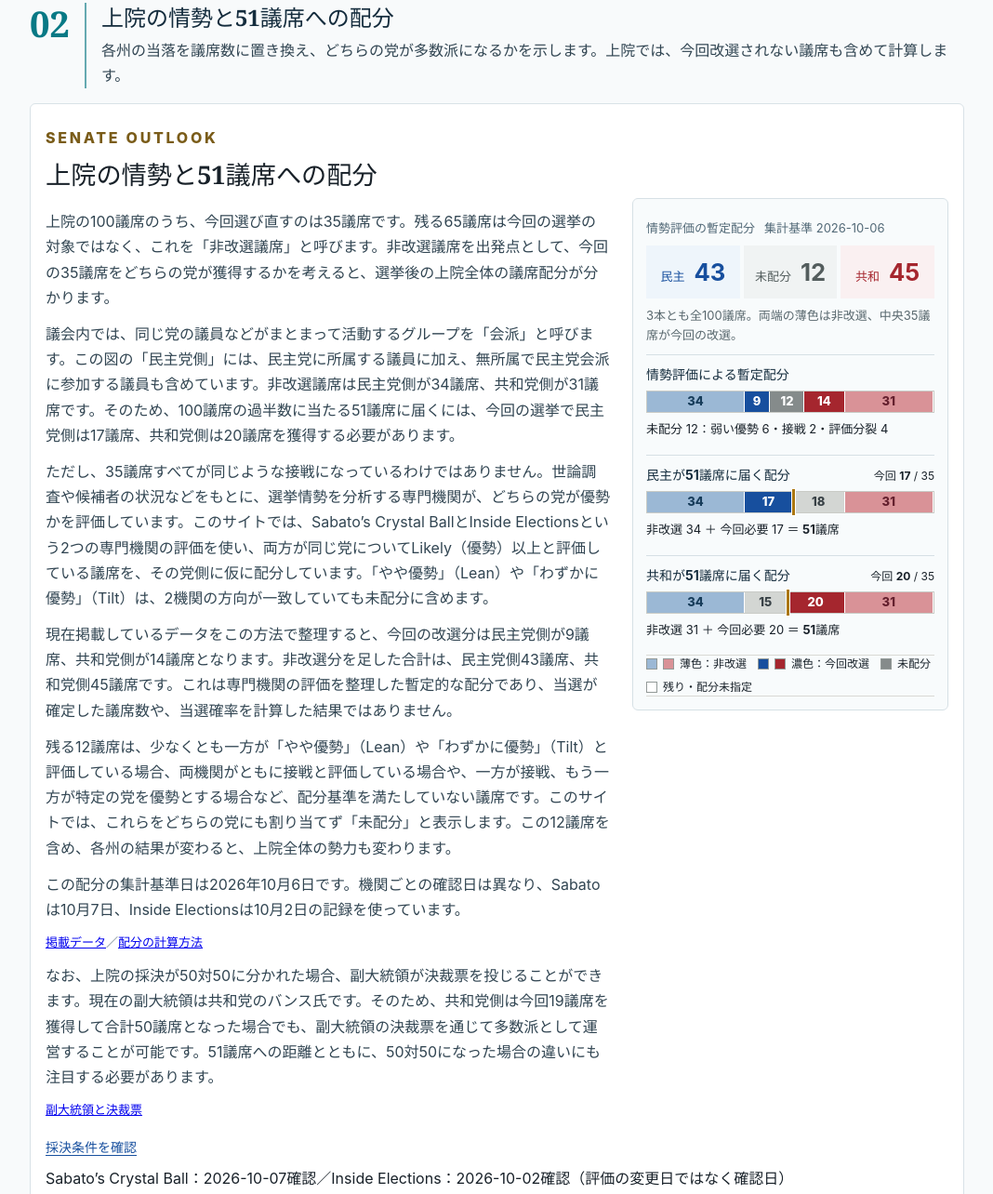
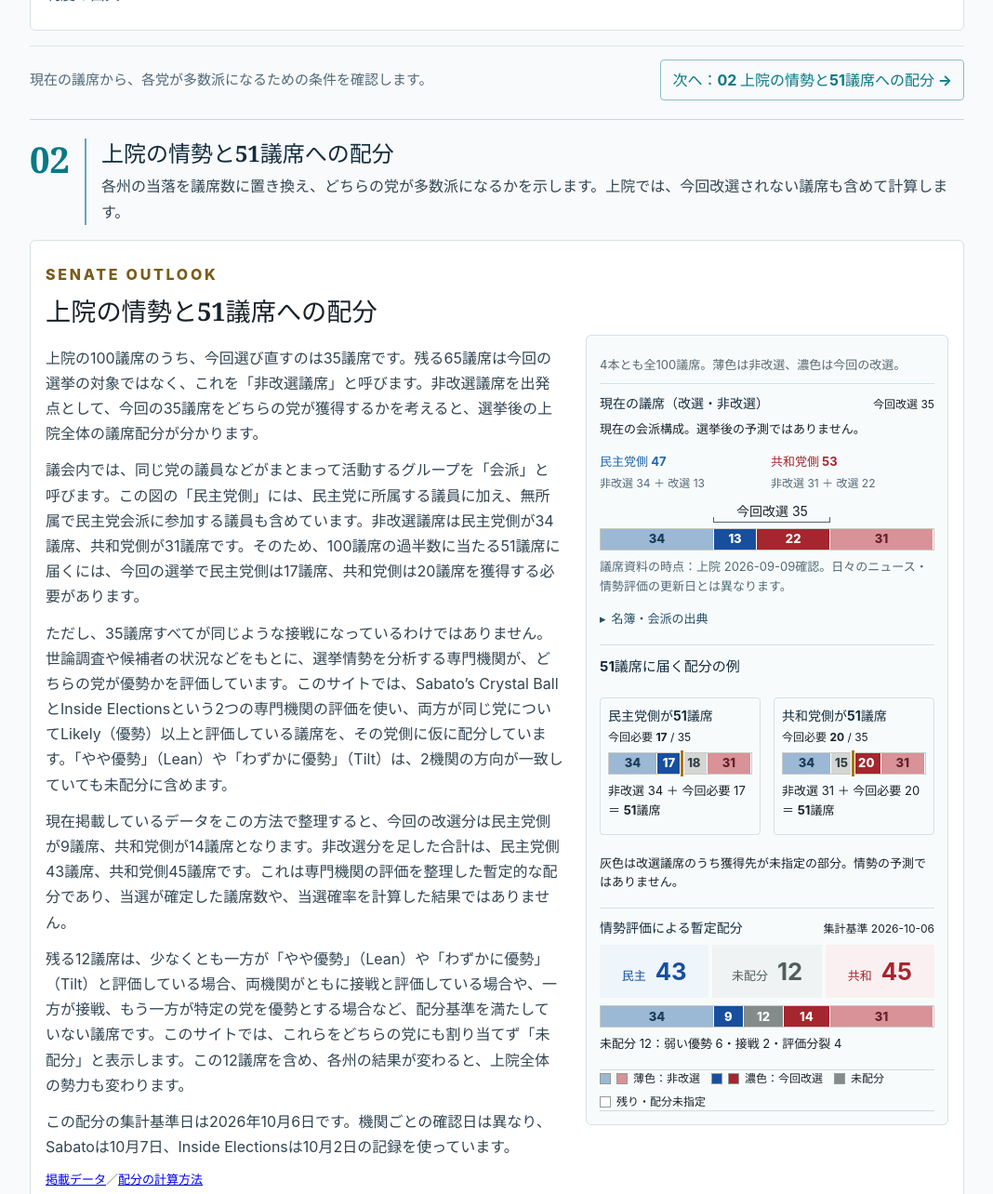
Before and after one commit to guchio2366-dev/us-midterms-2026, a website built with Vite: page index.html in a window 1280 px wide. Shown: the part 1808-3092 px from the top of the page at 93% size, without its empty margins (196-1264 px from the left). Built offline with nearby package versions, Linux system fonts and the light colour scheme.

Commit message:
Show current Senate seats before majority conditions and outlook

```diff
--- a/src/ui/overview.ts
+++ b/src/ui/overview.ts
@@ -6,7 +6,8 @@ import { currentCaucusCounts, uniqueElectionSeatIds } from '../logic';
 import { aggregateRatingConsensus, ratingConsensusCounts, type RatingConsensusCategory } from '../rating-consensus';
 import { escapeHtml } from './research';
 import { seatBarMarkup, type SeatBarSegment } from './seat-bars';
-import { senateBreakdown, senateMajorityPath } from './senate-bars';
+import { senateBreakdown, senateCompositionSegments, senateMajorityPath } from './senate-bars';
+import { readerCompositionSourcesMarkup } from './reader-context';
 import { briefingElections, featuredAllocationCoverage } from './briefing';
 import { approvedAllocationParagraphs, approvedInstitutionParagraphs, renderApprovedAbout, renderApprovedParagraphs, type ReaderCopyFacts } from './approved-reader-copy';
 
@@ -52,9 +53,6 @@ export function currentReaderCopyFacts():ReaderCopyFacts {
 }
 
 export function introductionMarkup() {
-  const counts = currentCaucusCounts(seats);
-  const regular = uniqueElectionSeatIds(elections.filter(election => election.type === 'regular')).length;
-  const special = uniqueElectionSeatIds(elections.filter(election => election.type === 'special')).length;
   const institution = approvedInstitutionParagraphs(currentReaderCopyFacts());
   return `<section id="overview" class="introduction section-block" aria-labelledby="overview-heading">
     <div class="overview-grid">
@@ -63,14 +61,8 @@ export function introductionMarkup() {
       <section class="opening-card intro-overview-card" aria-labelledby="overview-heading">
         <p class="kicker">OVERVIEW</p><h2 id="overview-heading">米国中間選挙の概説</h2>
         ${renderApprovedParagraphs(institution,'institution')}
-        <table class="opening-seats"><caption class="visually-hidden">現在の議席と今回の改選範囲</caption>
-          <thead><tr><th scope="col">議院</th><th scope="col">現在の議席</th><th scope="col">今回の改選</th></tr></thead>
-          <tbody>
-            <tr><th scope="row">上院<small>全${seats.length}</small></th><td><span class="opening-dem">民主 ${counts.Democratic}</span><span class="opening-rep">共和 ${counts.Republican}</span></td><td><b>${breakdown.contested}</b> 議席<small>通常${regular}＋特別${special}</small></td></tr>
-            <tr><th scope="row">下院<small>全${houseSnapshot.total}</small></th><td><span class="opening-dem">民主 ${houseSnapshot.Democratic}</span><span class="opening-rep">共和 ${houseSnapshot.Republican}</span></td><td><b>${houseSnapshot.total}</b> 議席<small>全議席を改選</small></td></tr>
-          </tbody>
-        </table>
-        <p class="opening-footnote">上院は会派別。下院は独立${houseSnapshot.Independent}・空席${houseSnapshot.vacant}を含む。</p>
+        <p class="reader-house-snapshot">下院の現在構成：<span class="opening-dem">民主 ${houseSnapshot.Democratic}</span>・<span class="opening-rep">共和 ${houseSnapshot.Republican}</span>・独立${houseSnapshot.Independent}・空席${houseSnapshot.vacant}。</p>
+        ${readerCompositionSourcesMarkup('house')}
         <details class="opening-details"><summary>制度の出典と補足を読む</summary><div>
           <button id="open-civics" class="opening-text-button" type="button">Class制度・特別選挙を詳しく読む</button>
           <p class="opening-source-links">${sourceLinks(introductionContent.institutionSourceIds)}</p>
@@ -113,13 +105,14 @@ export function compactOverviewSegments(segments: SeatBarSegment[]): SeatBarSegm
 function pathMarkup(party: 'Democratic'|'Republican') {
   const path = senateMajorityPath(breakdown, party);
   if (path.status !== 'ready') return `<p class="missing">${escapeHtml(path.reason)}</p>`;
-  const name = party === 'Democratic' ? '民主' : '共和';
-  return `<section class="comparison-row"><div class="comparison-heading"><h3>${name}が51議席に届く配分</h3><span>今回 <b>${path.required}</b> / ${breakdown.contested}</span></div>
+  const name = party === 'Democratic' ? '民主党側' : '共和党側';
+  return `<section class="comparison-row majority-path" data-majority-party="${party}"><div class="comparison-heading"><h4>${name}が51議席</h4><span>今回必要 <b>${path.required}</b> / ${breakdown.contested}</span></div>
     ${seatBarMarkup(compactOverviewSegments(path.segments),seats.length,'必要配分の例。濃色は今回獲得が必要な議席。残りは獲得先を決めていない議席',path.target)}
     <p class="path-equation">非改選 ${breakdown.fixed[party]} ＋ 今回必要 ${path.required} ＝ <strong>51議席</strong></p></section>`;
 }
 
 export function nationalOverviewMarkup() {
+  const current = currentCaucusCounts(seats);
   const unresolved = totals.lean + totals.tossup + totals.split + totals.missing;
   const provisional: SeatBarSegment[] = [
     {count:breakdown.fixed.Democratic,label:`非改選・民主党会派 ${breakdown.fixed.Democratic}`,className:'fixed-d'},
@@ -134,24 +127,27 @@ export function nationalOverviewMarkup() {
   return `<section id="national-overview" class="national-overview national-card opening-card" aria-labelledby="national-overview-heading">
     <div class="opening-national-heading"><div><p class="kicker">SENATE OUTLOOK</p><h2 id="national-overview-heading">上院の情勢と51議席への配分</h2></div><span class="opening-total">全${seats.length}議席</span></div>
     <div class="reader-allocation-layout"><div class="approved-senate-intro">${renderApprovedParagraphs(senateIntro,'allocation')}</div>
-    <aside class="reader-allocation-charts" aria-label="全100議席の小さな比較グラフ">
-    <p class="opening-asof">情勢評価の暫定配分 <span>集計基準 ${RATING_SNAPSHOT_AS_OF}</span></p>
-    <div class="provisional-totals" aria-label="情勢評価による暫定配分">
-      <div class="provisional-d"><span>民主</span><b>${breakdown.fixed.Democratic+totals.D}</b></div>
-      <div class="provisional-u"><span>未配分</span><b>${unresolved}</b></div>
-      <div class="provisional-r"><span>共和</span><b>${breakdown.fixed.Republican+totals.R}</b></div>
-    </div>
-    <p class="national-type">3本とも全100議席。両端の薄色は非改選、中央${breakdown.contested}議席が今回の改選。</p>
+    <aside class="reader-allocation-charts" aria-label="現在の議席、51議席への条件、情勢による暫定配分">
+    <p class="national-type">4本とも全${seats.length}議席。薄色は非改選、濃色は今回の改選。</p>
     <div class="senate-comparison">
-      <section class="comparison-row"><div class="comparison-heading"><h3>情勢評価による暫定配分</h3></div>${seatBarMarkup(compactOverviewSegments(provisional),seats.length,'2機関の情勢評価を集計した暫定配分')}<p class="path-equation">未配分 ${unresolved}：弱い優勢 ${totals.lean}・接戦 ${totals.tossup}・評価分裂 ${totals.split}${totals.missing ? `・評価不足 ${totals.missing}` : ''}</p></section>
-      ${pathMarkup('Democratic')}${pathMarkup('Republican')}
+      <section class="comparison-row current-seat-composition"><div class="comparison-heading"><h3>現在の議席（改選・非改選）</h3><span>今回改選 ${breakdown.contested}</span></div>
+        <p>現在の会派構成。選挙後の予測ではありません。</p>
+        <div class="current-seat-totals"><p><span class="opening-dem">民主党側 <b>${current.Democratic}</b></span><small>非改選 ${breakdown.fixed.Democratic} ＋ 改選 ${breakdown.currentContested.Democratic}</small></p><p><span class="opening-rep">共和党側 <b>${current.Republican}</b></span><small>非改選 ${breakdown.fixed.Republican} ＋ 改選 ${breakdown.currentContested.Republican}</small></p></div>
+        ${seatBarMarkup(compactOverviewSegments(senateCompositionSegments(breakdown)),seats.length,'現在の会派構成。現在の議員を改選対象と非改選に分けた図で、選挙後の予測ではない',undefined,{start:seats.length-breakdown.contested-breakdown.fixed.Republican,count:breakdown.contested,label:`今回改選 ${breakdown.contested}`})}
+        ${readerCompositionSourcesMarkup('senate')}
+      </section>
+      <section class="majority-conditions" aria-labelledby="majority-conditions-heading"><h3 id="majority-conditions-heading">51議席に届く配分の例</h3><div class="majority-paths">${pathMarkup('Democratic')}${pathMarkup('Republican')}</div><p class="majority-example-note">灰色は改選議席のうち獲得先が未指定の部分。情勢の予測ではありません。</p></section>
+      <section class="comparison-row provisional-allocation"><div class="comparison-heading"><h3>情勢評価による暫定配分</h3><span>集計基準 ${RATING_SNAPSHOT_AS_OF}</span></div>
+        <div class="provisional-totals" aria-label="情勢評価による暫定配分"><div class="provisional-d"><span>民主</span><b>${breakdown.fixed.Democratic+totals.D}</b></div><div class="provisional-u"><span>未配分</span><b>${unresolved}</b></div><div class="provisional-r"><span>共和</span><b>${breakdown.fixed.Republican+totals.R}</b></div></div>
+        ${seatBarMarkup(compactOverviewSegments(provisional),seats.length,'2機関の情勢評価を集計した暫定配分。現在議席や当選確定の数ではない')}<p class="path-equation">未配分 ${unresolved}：弱い優勢 ${totals.lean}・接戦 ${totals.tossup}・評価分裂 ${totals.split}${totals.missing ? `・評価不足 ${totals.missing}` : ''}</p>
+      </section>
     </div>
     <div class="comparison-legend" aria-label="グラフの凡例"><span><i class="fixed-d"></i><i class="fixed-r"></i>薄色：非改選</span><span><i class="consensus-d"></i><i class="consensus-r"></i>濃色：今回改選</span><span><i class="consensus-unresolved"></i>未配分</span><span><i class="goal-other"></i>残り・配分未指定</span></div>
 
     </aside></div>
     <p class="national-conditions"><a href="#powers">採決条件を確認</a></p>
     <p class="opening-source-links">${ratingConfirmationMarkup()}（評価の変更日ではなく確認日）</p>
-    <details class="consensus-method opening-details"><summary>配分の考え方・出典</summary><div><p>SabatoとInside Electionsで最後に確認できた評価を機械的に統合した暫定配分である。2機関が同じ党方向で、両方ともLikely／Safe／Solidの場合だけ党派側へ置く。一方でもLean／Tilt、接戦、方向不一致、資料不足なら未配分とする。下の2本は51議席に届く配分例である。</p><p>集計基準日 ${RATING_SNAPSHOT_AS_OF}／方式 ${RATING_METHOD_VERSION}。全${breakdown.contested}選挙の2機関の記録を収録。評価の強さは平均しない。Inside Electionsは10月1日に全件を再照合し、7州の変更を反映した。Sabato全表の確認日は9月24日のまま。資料ごとの確認日は内訳を参照。</p><p>副大統領に関する確認日：${escapeHtml(vicePresident.verifiedAt ?? '未確認')}。</p>${ratingDetailsMarkup()}<p class="opening-source-links">${sourceLinks(['sabato-senate-2026','inside-senate-ratings-2026'])}</p></div></details>
+    <details class="consensus-method opening-details"><summary>配分の考え方・出典</summary><div><p>SabatoとInside Electionsで最後に確認できた評価を機械的に統合した暫定配分である。2機関が同じ党方向で、両方ともLikely／Safe／Solidの場合だけ党派側へ置く。一方でもLean／Tilt、接戦、方向不一致、資料不足なら未配分とする。民主党側・共和党側の2本は、51議席に届く配分例である。</p><p>集計基準日 ${RATING_SNAPSHOT_AS_OF}／方式 ${RATING_METHOD_VERSION}。全${breakdown.contested}選挙の2機関の記録を収録。評価の強さは平均しない。Inside Electionsは10月1日に全件を再照合し、7州の変更を反映した。Sabato全表の確認日は9月24日のまま。資料ごとの確認日は内訳を参照。</p><p>副大統領に関する確認日：${escapeHtml(vicePresident.verifiedAt ?? '未確認')}。</p>${ratingDetailsMarkup()}<p class="opening-source-links">${sourceLinks(['sabato-senate-2026','inside-senate-ratings-2026'])}</p></div></details>
     <div class="majority-bridge"><h3>${breakdown.fixed.Democratic+totals.D < 51 && breakdown.fixed.Republican+totals.R < 51 ? '上院の過半数は、まだ見通せない。' : '過半数の行方を、州ごとに読む。'}</h3><p>現在の統合評価では${breakdown.fixed.Democratic+totals.D < 51 && breakdown.fixed.Republican+totals.R < 51 ? '両党とも51議席に届かず、' : ''}${unresolved}議席が未配分。${featuredAllocationSummary().corresponds ? '未配分に対応する' : '注目する'}<a href="#updates">${featuredAllocationSummary().stateCount}州で何が争われているか</a>を見ていく。</p><small>優勢とされた議席も当選確定ではない。</small></div>
   </section>`;
 }
--- a/src/ui/reader-context.ts
+++ b/src/ui/reader-context.ts
@@ -4,14 +4,20 @@ import { ROSTER_VERIFIED_AT } from '../data/verified-roster';
 import { escapeHtml as esc } from './research';
 
 /** Membership snapshots have their own dates, independent of news and rating updates. */
-export function readerCompositionSourcesMarkup() {
+export function readerCompositionSourcesMarkup(chamber:'senate'|'house'|'both'='both') {
   const houseSource=sources.find(source=>source.sourceId===houseSnapshot.sourceIds[0]);
-  const links=['senate-members','democratic-caucus','republican-conference',...houseSnapshot.sourceIds]
+  const ids=chamber==='senate' ? ['senate-members','democratic-caucus','republican-conference']
+    : chamber==='house' ? houseSnapshot.sourceIds
+    : ['senate-members','democratic-caucus','republican-conference',...houseSnapshot.sourceIds];
+  const links=ids
     .flatMap(id=>{
       const source=sources.find(item=>item.sourceId===id);
       return source ? [`<a href="${esc(source.url)}" target="_blank" rel="noopener noreferrer">${esc(source.title)}</a>`] : [];
     }).join('／');
-  return `<p class="reader-composition-date">議席資料の時点：上院 ${esc(ROSTER_VERIFIED_AT)}確認／下院 ${esc(houseSnapshot.asOf)}時点${houseSource?.contentVerifiedAt ? `（${esc(houseSource.contentVerifiedAt)}確認）` : ''}。日々のニュース・情勢評価の更新日とは異なります。</p><p class="reader-context-source-line">名簿・会派の出典：${links}</p>`;
+  const senateDate=`上院 ${esc(ROSTER_VERIFIED_AT)}確認`;
+  const houseDate=`下院 ${esc(houseSnapshot.asOf)}時点${houseSource?.contentVerifiedAt ? `（${esc(houseSource.contentVerifiedAt)}確認）` : ''}`;
+  const date=chamber==='senate' ? senateDate : chamber==='house' ? houseDate : `${senateDate}／${houseDate}`;
+  return `<p class="reader-composition-date">議席資料の時点：${date}。日々のニュース・情勢評価の更新日とは異なります。</p><details class="reader-membership-sources"><summary>名簿・会派の出典</summary><p class="reader-context-source-line">${links}</p></details>`;
 }
 
 /** Institutional context checked against the linked official sources on 2026-10-06. */
--- a/src/ui/reader-layout.css
+++ b/src/ui/reader-layout.css
@@ -232,7 +232,7 @@
 @media(max-width:620px){.reader-experience #national-overview .provisional-totals>div{flex-direction:column;align-items:center;gap:3px;padding:10px 5px}}
 
 /* Reading order: full allocation text + compact charts, then focus states + map. */
-.reader-allocation-layout{display:grid;grid-template-columns:minmax(0,1fr) minmax(280px,.56fr);gap:24px;align-items:start}
+.reader-allocation-layout{display:grid;grid-template-columns:minmax(0,1fr) minmax(360px,.7fr);gap:24px;align-items:start}
 .reader-allocation-charts{min-width:0;position:sticky;top:16px;padding:14px;border:1px solid #d6e0e5;border-radius:6px;background:#f8fbfc}
 .reader-experience #national-overview .reader-allocation-charts p{font-size:.8125rem;line-height:1.6;margin:7px 0}
 .reader-allocation-charts .opening-asof{display:flex;flex-wrap:wrap;gap:4px 10px;color:#526977}
@@ -244,6 +244,7 @@
 .reader-allocation-charts .comparison-row{display:block;padding:10px 0 0;border-top:1px solid #d6e0e5}
 .reader-allocation-charts .comparison-heading{display:flex;justify-content:space-between;flex-wrap:wrap;align-items:baseline;gap:4px 8px;margin:0 0 7px}
 .reader-allocation-charts .comparison-heading h3{font-family:inherit;font-size:.875rem;margin:0}
+.reader-allocation-charts .comparison-heading h4{font-family:inherit;font-size:.875rem;line-height:1.5;margin:0}
 .reader-allocation-charts .comparison-heading>span{font-size:.75rem}
 .reader-allocation-charts .seat-composition{margin:0}
 .reader-experience #national-overview .reader-allocation-charts .seat-composition-track{height:24px}
@@ -254,6 +255,18 @@
 .reader-allocation-charts .comparison-legend span{font-size:.75rem}
 .reader-allocation-charts .comparison-legend i{width:12px;height:12px}
 .reader-allocation-charts .seat-target-marker{top:-3px;bottom:-3px}
+.reader-allocation-charts .current-seat-totals{display:grid;grid-template-columns:repeat(2,minmax(0,1fr));gap:8px}
+.reader-allocation-charts .current-seat-totals small{display:block;font-size:.75rem;color:#526977;margin-top:3px}
+.reader-experience #national-overview .current-seat-composition .seat-range{display:block;height:28px;padding-top:2px}
+.reader-allocation-charts .majority-conditions{padding-top:12px;border-top:1px solid #d6e0e5}
+.reader-allocation-charts .majority-conditions>h3{font-family:inherit;font-size:.9375rem;margin:0 0 8px}
+.reader-allocation-charts .majority-paths{display:grid;grid-template-columns:repeat(2,minmax(0,1fr));gap:14px}
+.reader-allocation-charts .majority-path{min-width:0;padding:8px;border:1px solid #d6e0e5;border-radius:4px}
+.reader-membership-sources>summary{cursor:pointer;min-height:36px;display:flex;align-items:center;color:#234e67;font-size:.8125rem;font-weight:700}
+.reader-membership-sources>summary::before{content:'▸';margin-right:6px}
+.reader-membership-sources[open]>summary::before{content:'▾'}
+.reader-membership-sources .reader-context-source-line{font-size:.8125rem;line-height:1.6;margin:4px 0}
+@media(max-height:920px){.reader-allocation-charts{position:static}}
 .reader-featured-allocation{font-size:1rem;line-height:1.7;padding:12px 16px;background:#edf6f8;border-left:3px solid #087985}
 .reader-national-map{margin:24px 0;padding-top:20px;border-top:1px solid #cbd9e0;scroll-margin-top:16px}
 .reader-national-map>.map-head{display:block;padding:0 0 14px;border:0}
@@ -269,7 +282,7 @@
 .reader-map-workspace .map-note{font-size:.75rem;margin:5px 0}
 .reader-map-workspace .controls{flex-direction:row;align-items:center}
 .reader-map-workspace .switch{font-size:.8125rem}
-.reader-map-context{display:grid;grid-template-columns:repeat(2,minmax(0,1fr));gap:20px;margin-top:16px;align-items:start}
+.reader-map-context{display:grid;grid-template-columns:minmax(0,1fr);gap:20px;margin-top:16px;align-items:start}
 .reader-map-context .map-reading-guide{padding:12px 16px;border:1px solid #cbd9e0;border-radius:6px;background:#fff}
 .reader-map-context .map-reading-guide p{font-size:.875rem;line-height:1.75}
 .reader-map-workspace .detail p,.reader-map-workspace .detail li,.reader-map-workspace .detail dd{font-size:.9375rem!important;line-height:1.75}
@@ -277,12 +290,13 @@
 .reader-map-workspace .detail .candidate-details>summary,.reader-map-workspace .detail summary{font-size:.875rem}
 .reader-map-workspace .detail .poll-meta>div{grid-template-columns:90px minmax(0,1fr)}
 @media(max-width:1199px){
- .reader-allocation-layout{grid-template-columns:minmax(0,1fr) minmax(265px,.65fr);gap:18px}
+ .reader-allocation-layout{grid-template-columns:minmax(0,1fr) minmax(340px,.9fr);gap:18px}
  .reader-map-workspace .controls{flex-direction:column;align-items:stretch}
  .reader-map-workspace .search-wrap{flex-direction:column;align-items:stretch}
 }
 @media(max-width:959px){
  .reader-allocation-layout{grid-template-columns:minmax(0,1fr)}
+ .reader-allocation-charts .majority-paths{grid-template-columns:minmax(0,1fr)}
  .reader-allocation-charts{position:static;width:100%;max-width:520px;justify-self:center}
  .reader-experience .reader-map-workspace{grid-template-columns:minmax(0,1fr)}
  .reader-map-workspace>.map-column{position:static;grid-column:1;grid-row:1}
--- a/src/ui/reader-layout.ts
+++ b/src/ui/reader-layout.ts
@@ -1,7 +1,7 @@
 import { readerSections } from '../data/reader-journey';
 import { escapeHtml as esc } from './research';
 import { featuredAllocationSummary } from './overview';
-import { readerCompositionSourcesMarkup, readerMajorityContextMarkup, readerMechanismContextMarkup } from './reader-context';
+import { readerMajorityContextMarkup, readerMechanismContextMarkup } from './reader-context';
 
 export function readerNavigationMarkup() {
   return `<p class="reader-nav-title">読む順序</p>${readerSections.map(section=>{
@@ -70,15 +70,6 @@ export function applyReaderLayout(issuesMarkup:string,outlookMarkup:string) {
   sections[0].append(overview);
   overview.insertAdjacentHTML('beforeend',readerMechanismContextMarkup());
 
-  // Current composition belongs next to the majority conditions, before state details.
-  const composition=document.createElement('article');
-  composition.className='reader-current-composition';
-  composition.innerHTML='<h3>現在の議席と今回の改選範囲</h3>';
-  const seatTable=institution.querySelector('.opening-seats');
-  const seatFootnote=institution.querySelector('.opening-footnote');
-  if(seatTable) composition.append(seatTable);
-  if(seatFootnote) composition.append(seatFootnote);
-  composition.insertAdjacentHTML('beforeend',readerCompositionSourcesMarkup());
   // The national map is a primary reading interaction, not a simulation disclosure.
   // Reuse its controls, paths and detail node so every existing event remains bound.
   workspace.classList.add('reader-map-workspace');
@@ -94,7 +85,6 @@ export function applyReaderLayout(issuesMarkup:string,outlookMarkup:string) {
   const mapGuide=mapColumn?.querySelector('.map-reading-guide');
   const mapContext=document.createElement('div');
   mapContext.className='reader-map-context';
-  mapContext.append(composition);
   if(mapGuide) mapContext.append(mapGuide);
   mapSection.append(workspace,mapContext);
 
```
Also changed, not shown: CURRENT_STATE.md (+2 -0 lines), docs/verification/current-seats-first-20261007.md (added, +29 -0 lines), tests/e2e/reader-flow-layout.spec.ts (+38 -7 lines), tests/e2e/restored-copy-map.spec.ts (+2 -2 lines), tests/overview.test.ts (+14 -11 lines), tests/reader-four-stage.test.ts (+10 -1 lines).
